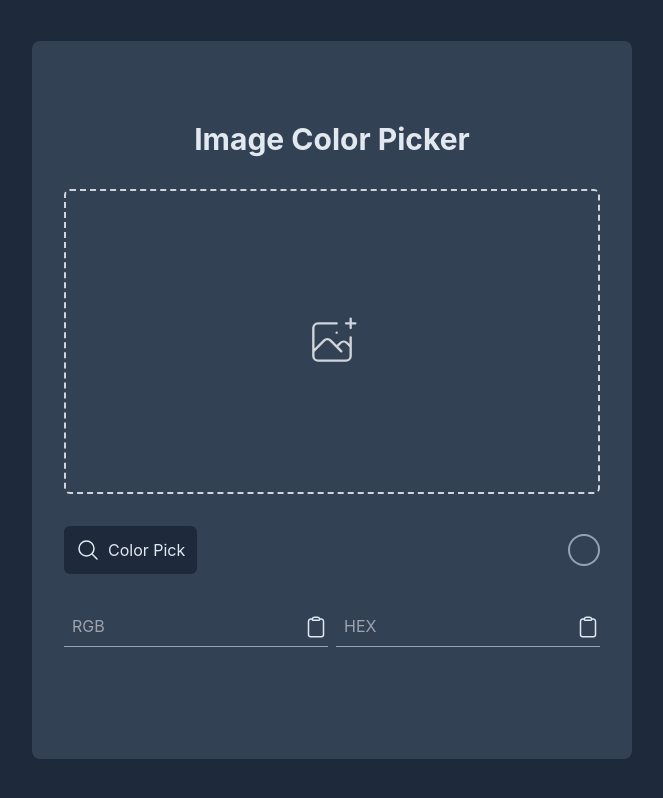
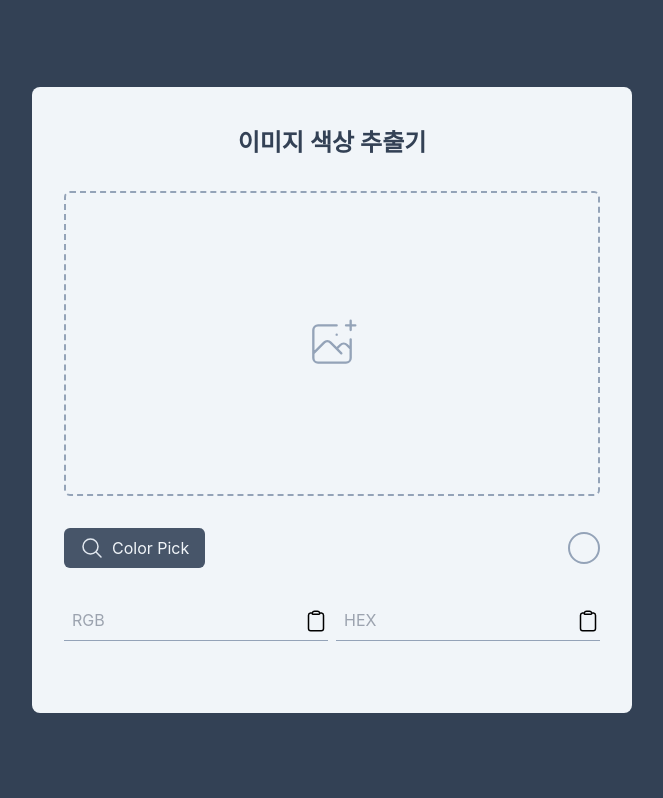
Before and after one commit to min33sky/Image-Color-Picker, a React (Vite) app: page / in a window 1280 px wide. Shown: the whole page, without its empty margins (308-971 px from the left). Built offline with nearby package versions, Linux system fonts and the light colour scheme; a web font is replaced by a local one.

Commit message:
feat: ui update

```diff
--- a/index.html
+++ b/index.html
@@ -7,7 +7,7 @@
   <meta name="viewport" content="width=device-width, initial-scale=1.0" />
   <link rel="stylesheet" as="style" crossorigin
     href="https://cdn.jsdelivr.net/gh/orioncactus/pretendard@v1.3.6/dist/web/static/pretendard-dynamic-subset.css" />
-  <title>Image Color Picker</title>
+  <title>이미지 컬러 추출기 🔥</title>
 </head>
 
 <body>
--- a/src/App.tsx
+++ b/src/App.tsx
@@ -3,7 +3,7 @@ import { Toaster } from 'react-hot-toast';
 
 export default function App() {
   return (
-    <div className="flex h-screen flex-col items-center justify-center bg-slate-800 text-slate-200">
+    <div className="flex h-screen flex-col items-center justify-center bg-slate-700">
       <ColorPicker />
       <Toaster position="top-right" />
     </div>
--- a/src/components/ColorPicker.tsx
+++ b/src/components/ColorPicker.tsx
@@ -1,6 +1,5 @@
 import React, { useEffect, useRef, useState } from 'react';
-import { rgbToHex } from '../utils/rgbToHex';
-import ImageUpload from './ImageUpload';
+import ImageUploadZone from './ImageUploadZone';
 import {
   ClipboardIcon,
   MagnifyingGlassIcon,
@@ -54,31 +53,44 @@ export default function ColorPicker() {
     }
   };
 
+  /**
+   * 클립보드 복사 핸들러
+   */
   const handleClipboard = (e: React.MouseEvent<HTMLButtonElement>) => {
+    if (!rgbValue || !hexValue) {
+      toast.error('먼저 이미지의 색상을 추출해주세요.');
+      return;
+    }
+
     const value = e.currentTarget.name;
     navigator.clipboard.writeText(value === 'rgb' ? rgbValue : hexValue);
     toast.success('클립보드에 복사되었습니다.');
   };
 
   return (
-    <div className="flex flex-col space-y-8 rounded-lg bg-slate-700 px-8 py-20">
+    <div className="flex flex-col space-y-8 rounded-lg bg-slate-100 px-8 py-10">
       <header>
-        <h1 className="text-center text-3xl font-bold text-slate-200">
-          Image Color Picker
+        <h1 className="text-center text-2xl font-semibold text-slate-700">
+          이미지 색상 추출기
         </h1>
       </header>
 
-      <ImageUpload />
+      <ImageUploadZone />
 
       <div className="flex items-center justify-between">
         <button
+          aria-label="Button for Color Pick"
+          title="색상 추출"
           onClick={handleColorPick}
-          className="flex items-center gap-2 rounded-md bg-slate-800 p-3 transition hover:bg-slate-900"
+          className="flex items-center gap-2 rounded-md bg-slate-600 px-4 py-2 transition-colors duration-200 hover:bg-slate-900"
         >
           <MagnifyingGlassIcon className="h-6 w-6 text-slate-200" />
-          Color Pick
+          <p className="text-slate-100">Color Pick</p>
         </button>
+
         <div
+          aria-label="Color Preview"
+          title="색상 미리보기"
           style={{
             backgroundColor: `${hexValue}`,
           }}
@@ -87,28 +99,41 @@ export default function ColorPicker() {
       </div>
 
       <div className="grid grid-cols-2 gap-2">
-        <div aria-label="RGB Value" className="relative">
+        <div className="relative">
           <input
+            aria-label="Input for RGB Value"
             type="text"
             className="w-full select-none border-b border-b-slate-400 bg-transparent p-2 outline-none"
             placeholder="RGB"
             defaultValue={rgbValue}
             readOnly
           />
-          <button name="rgb" onClick={handleClipboard}>
-            <ClipboardIcon className="absolute right-0 top-1/2 h-6 w-6 -translate-y-1/2 transition hover:text-slate-50" />
+          <button
+            aria-label="Button to copy RGB Value"
+            title="클립보드에 복사"
+            name="rgb"
+            onClick={handleClipboard}
+          >
+            <ClipboardIcon className="absolute right-0 top-1/2 h-6 w-6 -translate-y-1/2 transition hover:text-yellow-500" />
           </button>
         </div>
-        <div aria-label="Hex Value" className="relative">
+
+        <div className="relative">
           <input
+            aria-label="Input for Hex Value"
             type="text"
             className="w-full select-none border-b border-b-slate-400 bg-transparent p-2 outline-none"
             placeholder="HEX"
             value={hexValue}
             readOnly
           />
-          <button name="hex" onClick={handleClipboard}>
-            <ClipboardIcon className="absolute right-0 top-1/2 h-6 w-6 -translate-y-1/2 transition hover:text-slate-50" />
+          <button
+            aria-label="Button to copy Hex Value"
+            title="클립보드에 복사"
+            name="hex"
+            onClick={handleClipboard}
+          >
+            <ClipboardIcon className="absolute right-0 top-1/2 h-6 w-6 -translate-y-1/2 transition hover:text-yellow-500" />
           </button>
         </div>
       </div>
--- a/src/components/ImageUpload.tsx
+++ b/src/components/ImageUploadZone.tsx
@@ -1,6 +1,11 @@
 import React, { useEffect, useRef, useState } from 'react';
 
-export default function ImageUpload() {
+/**
+ * 이미지 업로드 컴포넌트
+ *
+ * @description 이미지를 드래그 또는 클릭으로 업로드 할 수 있습니다.
+ */
+export default function ImageUploadZone() {
   const [image, setImage] = useState<string | null>(null);
   const labelRef = useRef<HTMLLabelElement>(null);
 
@@ -9,21 +14,20 @@ export default function ImageUpload() {
   > = async (e) => {
     if (e.target.files && e.target.files.length > 0) {
       const file = e.target.files[0];
-
       // 미리보기 이미지 설정
-      const previewImage = URL.createObjectURL(e.target.files[0]);
+      const previewImage = URL.createObjectURL(file);
       setImage(previewImage);
     }
   };
 
   const handleDragOver = (e: React.DragEvent<HTMLLabelElement>) => {
     e.preventDefault();
-    labelRef.current?.classList.add('bg-indigo-900/40');
+    labelRef.current?.classList.add('bg-indigo-900/10');
   };
 
   const handleDragEnd = (e: React.DragEvent<HTMLLabelElement>) => {
     e.preventDefault();
-    labelRef.current?.classList.remove('bg-indigo-900/40');
+    labelRef.current?.classList.remove('bg-indigo-900/10');
   };
 
   const handleImageDrop = (e: React.DragEvent<HTMLLabelElement>) => {
@@ -33,31 +37,30 @@ export default function ImageUpload() {
       e.dataTransfer.files.length > 0 &&
       labelRef.current
     ) {
-      console.log('zzz');
       const files = e.dataTransfer.files[0];
       setImage(URL.createObjectURL(files));
-      labelRef.current?.classList.remove('bg-indigo-900/40');
+      labelRef.current?.classList.remove('bg-indigo-900/10');
     }
   };
 
   useEffect(() => {
     return () => {
       if (image) {
-        URL.revokeObjectURL(image); // 메모리 해제
+        URL.revokeObjectURL(image); // 브라우저 메모리 해제
       }
     };
   }, [image]);
 
   return (
-    <div className="flex flex-col">
+    <div aria-label="Area for image upload" className="flex flex-col">
       <label
         ref={labelRef}
         title="클릭 또는 드래그로 이미지를 업로드하세요."
         className="
             aspect-w-16 aspect-h-9 relative flex cursor-pointer
             items-center justify-center rounded-md
-            border-2 border-dashed border-gray-300  text-gray-300
-            transition hover:border-gray-100 hover:text-gray-100"
+            border-2 border-dashed border-slate-400  text-slate-400
+            transition hover:border-slate-800 hover:text-slate-800"
         onDragOver={handleDragOver}
         onDragEnd={handleDragEnd}
         onDragLeave={handleDragEnd}
@@ -80,6 +83,7 @@ export default function ImageUpload() {
             />
           </svg>
         )}
+
         <input
           className="hidden"
           type="file"
--- a/src/utils/rgbToHex.ts
+++ b/src/utils/rgbToHex.ts
@@ -1,3 +1,6 @@
+/**
+ * RGB to Hex
+ */
 export function rgbToHex(r: string, g: string, b: string) {
   return (
     '#' + [r, g, b].map((x) => Number(x).toString(16).padStart(2, '0')).join('')
```
